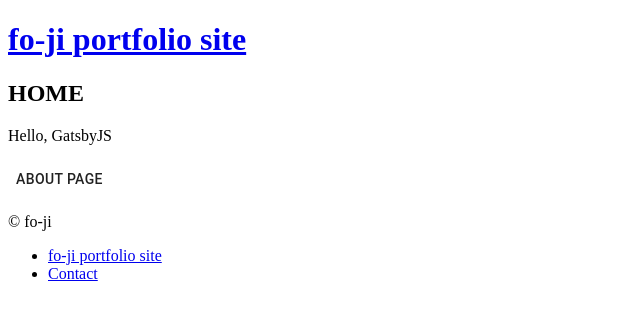
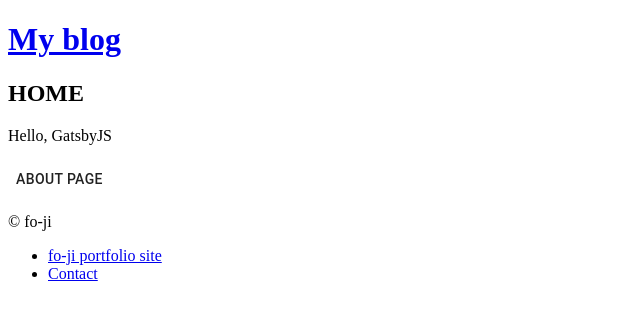
Before and after one commit to fo-ji/portfolio-site, a Gatsby site: page / in a window 1280 px wide. Shown: the whole page, without its empty margins (0-640 px from the left). Built offline with nearby package versions, Linux system fonts and the light colour scheme; Gatsby itself is replaced by a stand-in of ours.

Commit message:
use useStaticQuery

```diff
--- a/gatsby-config.ts
+++ b/gatsby-config.ts
@@ -1,6 +1,12 @@
 import type { GatsbyConfig } from 'gatsby'
 
 const config: GatsbyConfig = {
+  siteMetadata: {
+    title: 'My blog',
+    author: 'fo-ji',
+    desctiption: 'Example blog using Gatsbyjs',
+    email: 'test@example.com'
+  },
   plugins: [`gatsby-plugin-material-ui`]
 }
 
--- a/src/components/Header.tsx
+++ b/src/components/Header.tsx
@@ -1,12 +1,21 @@
 import React from 'react'
 import type { FC } from 'react'
-import { Link } from 'gatsby'
+import { Link, graphql, useStaticQuery } from 'gatsby'
 
 const Header: FC = () => {
+  const data = useStaticQuery(graphql`
+    query HeaderComponent {
+      site {
+        siteMetadata {
+          title
+        }
+      }
+    }
+  `)
   return (
     <header>
       <h1>
-        <Link to="/">fo-ji portfolio site</Link>
+        <Link to="/">{data.site.siteMetadata.title}</Link>
       </h1>
     </header>
   )
```
